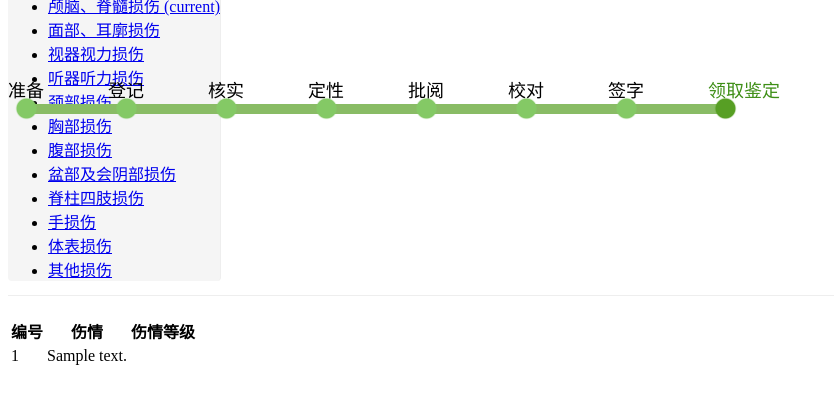
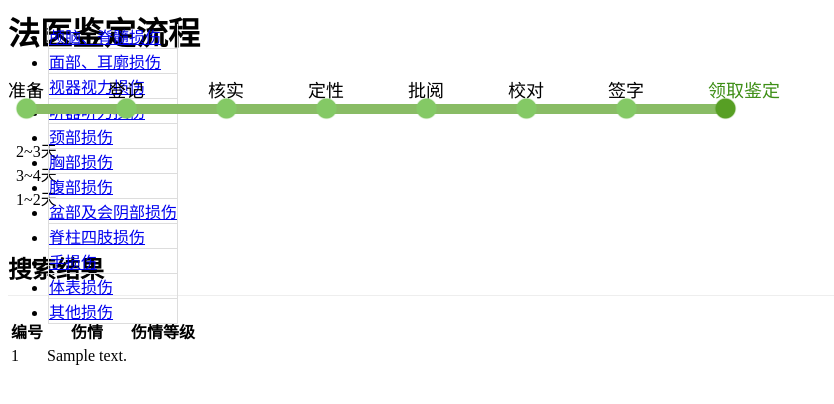
Before and after one commit to belongAHU/fy, a PHP site: template basic/views/site/result.php in a window 1280 px wide. Shown: the top 404 px of the page, without its empty margins (0-834 px from the left). Run offline with PHP 8.4, Linux system fonts and the light colour scheme; the template is opened without the code that fills it: most values are stand-ins (such as "Sample title", 1, 10 or a date in 2020); data that the repository does not hold is empty; some libraries are stand-ins or nearby versions.

Commit message:
。。。

```diff
--- a/basic/views/site/index.php
+++ b/basic/views/site/index.php
@@ -24,11 +24,11 @@
         .list-group-item a{
             color: #7D78CD;;
         }
-/*        .col-sm-3 img{
+        .col-sm-3 img{
             width:80%;
             height: 80%;
             margin-left: 5%;
-        }*/
+        }
 
 
         @media (min-width: 1280px) {
--- a/basic/views/site/jdxz.php
+++ b/basic/views/site/jdxz.php
@@ -77,7 +77,7 @@
                     <p>1.办案民警与伤者一起到法医鉴定机构，并携带数字化物证鉴定系统预约成功后打印的鉴定委托书（需加盖单位公章）。
 
                     <p>
-                        2.提供所有病历资料（加盖就诊医院、办案单位公章），包括门、急诊病历、住院病历、手术记录、出院小结，B超、X片、CT片、MRI片及其他辅助检查报告等。必要时可能需要提供化验报告单、护理记录、病程记录及影像电子数据库资料（常用光盘、U盘拷贝）等。
+                       2.提供所有病历资料（加盖就诊医院、办案单位公章），包括门、急诊病历、住院病历、手术记录、出院小结、其他辅助检查报告及B超、X片、CT片、MRI片等原始影像图片。必要时可能需要提供化验报告单、护理记录、病程记录及影像电子数据库资料（常用光盘、U盘拷贝）等。
 
                     <p>3.被鉴定人持有有效身份证件。首选身份证，其次可以是户口簿、驾驶证、军官证、护照等。
 
--- a/basic/views/site/result.php
+++ b/basic/views/site/result.php
@@ -12,12 +12,12 @@
     <style>
         .col-sm-3 ul.nav {
             position: fixed;
-            background-color: #F5F5F5;
-            border-right: 1px solid #EEE;
-            margin-top: -15px;
             border-radius: 4px;
         }
-
+        .col-sm-3 .nav li{
+            border: solid 1px #DDD;
+            border-top: none;
+        }
         .page-header {
             margin: 0px 0px 20px;
         }
@@ -83,8 +83,8 @@
     <div class="container">
         <div class="row-fluid">
             <div class="col-sm-3">
-                <ul class="nav">
-                    <li class="active"><a href="/site/result?type=7">颅脑、脊髓损伤 <span class="sr-only">(current)</span></a></li>
+                <ul class="nav nav-pills nav-stacked">
+                    <li class="active"><a href="/site/result?type=7">颅脑、脊髓损伤</a></li>
                     <li><a href="/site/result?type=2">面部、耳廓损伤</a></li>
                     <li><a href="/site/result?type=4">视器视力损伤</a></li>
                     <li><a href="/site/result?type=3">听器听力损伤</a></li>
```
